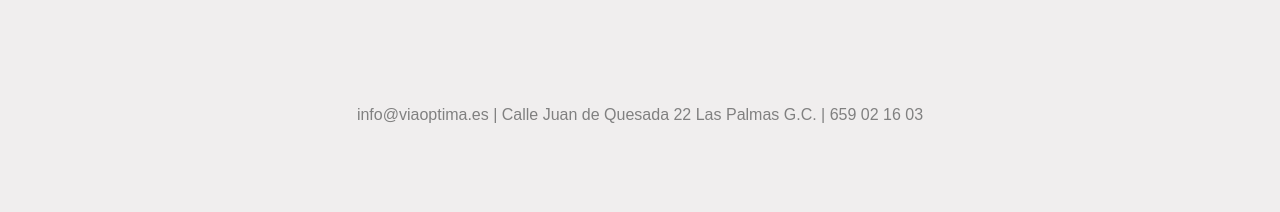
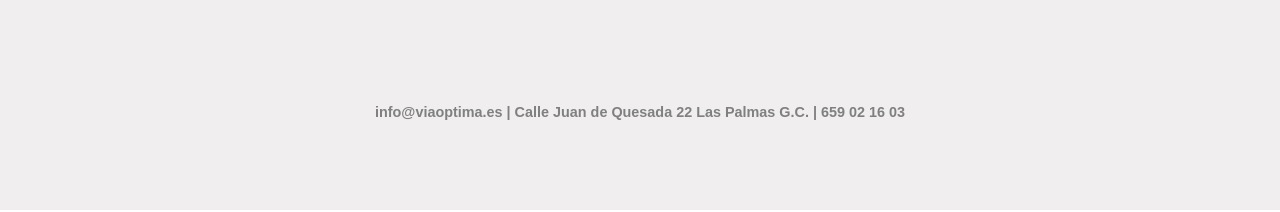
Before and after one commit to UnPerrete/aplicaciondualab, a React (Vite) app: page /formacion in a window 1280 px wide. Shown: the part 3676-3888 px from the top of the page. Built offline with nearby package versions, Linux system fonts and the light colour scheme.

Commit message:
footer configurada

```diff
--- a/src/components/Contactenos.jsx
+++ b/src/components/Contactenos.jsx
@@ -1,9 +1,11 @@
 import React from 'react';
 import '../styles/Contacto.css';
 import NavbarWeb from "./NavbarWeb";
+import FooterWeb from './FooterWeb';
 
 const Contactenos = () => {
     return (
+        <div>
         <div className="contact-page">
             {/* Navbar */}
             <NavbarWeb/>
@@ -46,13 +48,10 @@ const Contactenos = () => {
                     <p>info@viaoptima.es</p>
                 </div>
             </div>
-
-            {/* Footer */}
-            <div className="footer">
-                <p>info@viaoptima.es | Calle Juan de Quesada 22 Las Palmas G.C. | 659 02 16 03</p>
-            </div>
-
         </div>
+        {/* Footer */}
+        <FooterWeb/>
+       </div>
     );
 };
 
--- /dev/null
+++ b/src/components/FooterWeb.jsx
@@ -0,0 +1,13 @@
+// FooterWeb.jsx
+import React from 'react';
+import '../styles/FooterWeb.css';
+
+const FooterWeb = () => {
+  return (
+    <div className="footer">
+      <p>info@viaoptima.es | Calle Juan de Quesada 22 Las Palmas G.C. | 659 02 16 03</p>
+    </div>
+  );
+};
+
+export default FooterWeb;
--- a/src/components/Formacion.jsx
+++ b/src/components/Formacion.jsx
@@ -1,6 +1,7 @@
 import React, { useEffect, useState } from 'react';
 import NavbarWeb from "./NavbarWeb";
 import '../styles/Formacion.css';
+import FooterWeb from './FooterWeb';
 
 const Formacion = () => {
     return (
@@ -138,9 +139,7 @@ const Formacion = () => {
           </div>
         </div>
 
-          <div className="footer">
-            <p>info@viaoptima.es | Calle Juan de Quesada 22 Las Palmas G.C. | 659 02 16 03</p>
-          </div>
+          <FooterWeb/>
         </div>
       );
 };
--- a/src/components/ProyectosCompletados.jsx
+++ b/src/components/ProyectosCompletados.jsx
@@ -2,6 +2,7 @@ import React, { useEffect, useState } from 'react';
 import { Card, CardContent } from './ui/card';
 import '../styles/Investigacion.css';
 import NavbarWeb from "./NavbarWeb";
+import FooterWeb from './FooterWeb';
 
 const Proyecto = () => {
   const [data, setData] = useState([]);
@@ -55,9 +56,7 @@ const Proyecto = () => {
       </div>
 
       {/* Footer */}
-      <div className="footer">
-        <p>info@viaoptima.es | Calle Juan de Quesada 22 Las Palmas G.C. | 659 02 16 03</p>
-      </div>
+      <FooterWeb />
     </div>
   );
 };
--- /dev/null
+++ b/src/styles/FooterWeb.css
@@ -0,0 +1,7 @@
+.footer {
+    text-align: center;
+    padding: 20px;
+    color: gray;
+    font-size: 0.9rem;
+    font-weight: bold;
+}
--- a/src/styles/NavbarWeb.css
+++ b/src/styles/NavbarWeb.css
@@ -5,11 +5,8 @@
     background-color: white;
     padding: 10px 32px;
     box-shadow: 0 0 10px rgba(0, 0, 0, 0.1);
-    width: 100%;
+    width: 1000px;
     position: fixed;
-    top: 0;
-    left: 0;
-    right: 0;
     z-index: 1000;
     border-bottom: 4px solid #1e902c; /* Línea morada abajo*/
 }
```
Also changed, not shown: src/server.js (+8 -8 lines).
